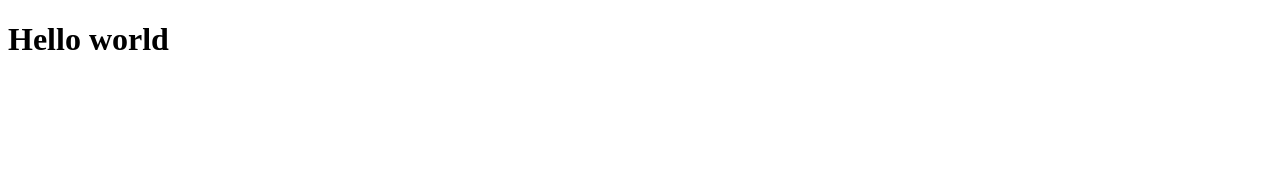
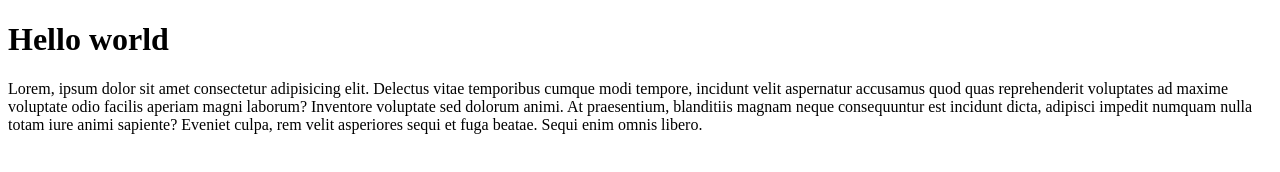
Before and after one commit to Ram-1453/TestCode, a plain HTML site: page index.html in a window 1280 px wide. Drawn offline with Linux system fonts and the light colour scheme.

Commit message:
added para

```diff
--- a/index.html
+++ b/index.html
@@ -7,5 +7,6 @@
 </head>
 <body>
     <H1> Hello world</H1>
+    <p>Lorem, ipsum dolor sit amet consectetur adipisicing elit. Delectus vitae temporibus cumque modi tempore, incidunt velit aspernatur accusamus quod quas reprehenderit voluptates ad maxime voluptate odio facilis aperiam magni laborum? Inventore voluptate sed dolorum animi. At praesentium, blanditiis magnam neque consequuntur est incidunt dicta, adipisci impedit numquam nulla totam iure animi sapiente? Eveniet culpa, rem velit asperiores sequi et fuga beatae. Sequi enim omnis libero.</p>
 </body>
 </html>
```
